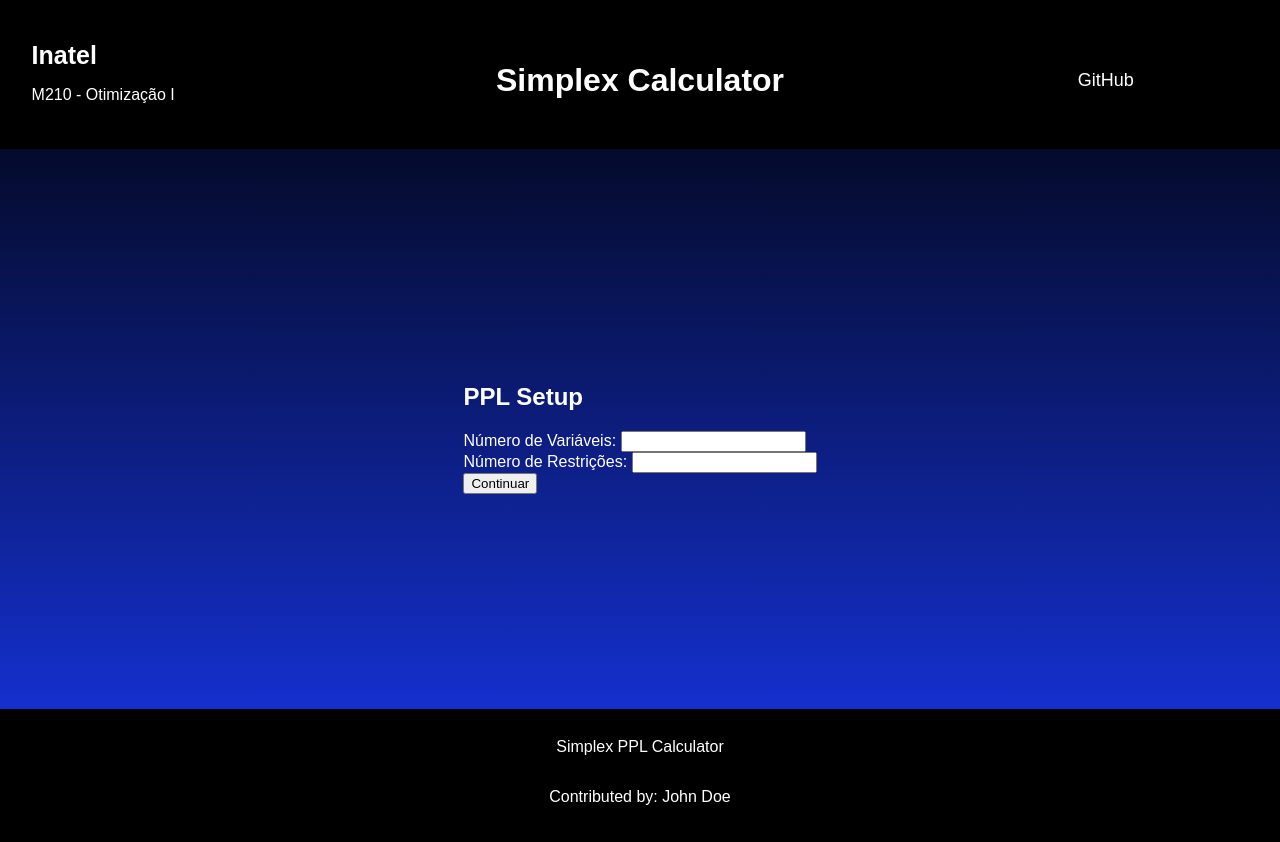
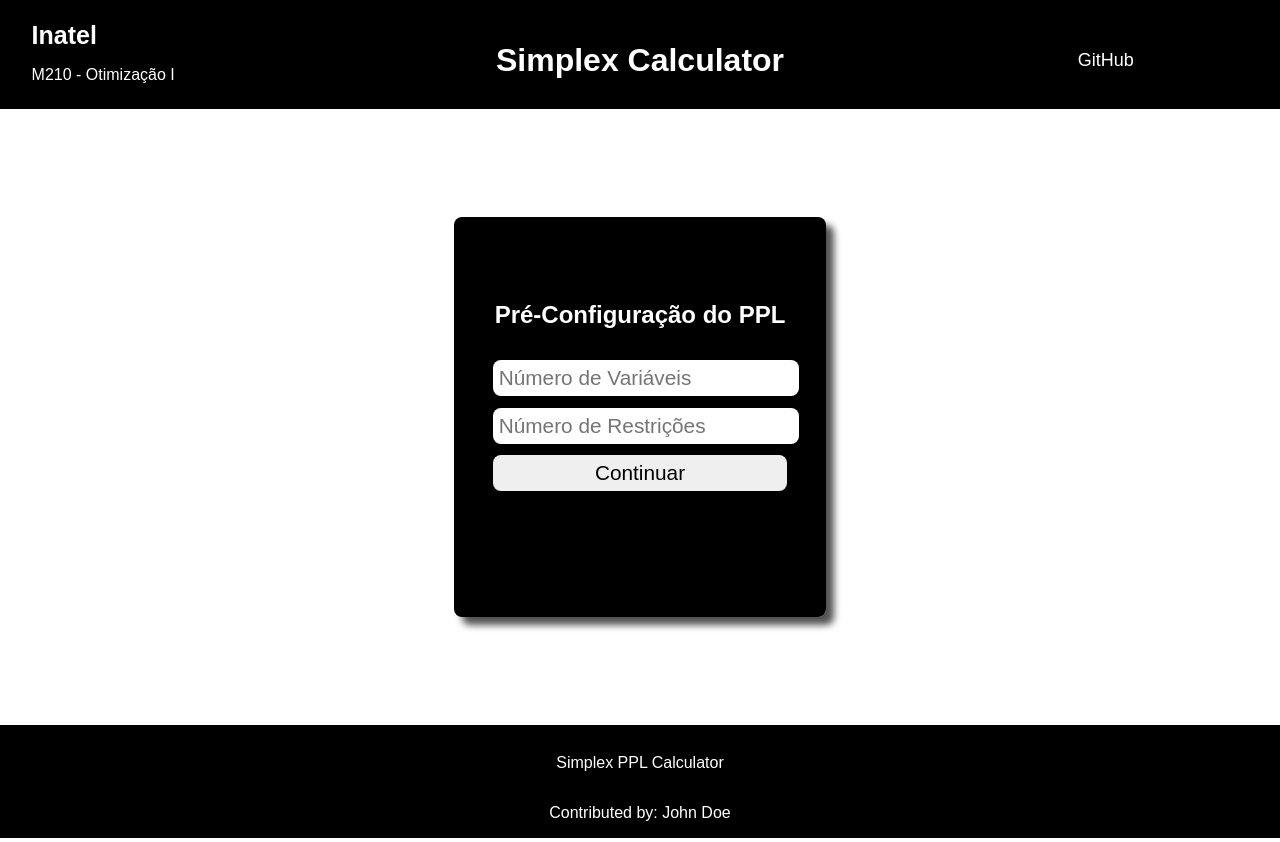
Before and after one commit to AlvaroLucioRibeiro/Simplex-Calculator, a Flask app: page / in a window 1280 px wide. Run offline with Flask 3, Linux system fonts and the light colour scheme.

Commit message:
css & html modified

```diff
--- a/app/app.py
+++ b/app/app.py
@@ -10,6 +10,8 @@ def ppl_setup():
         #print(request.form)
         #ImmutableMultiDict([('num_variaveis', '2'), ('tipo_problema', 'max'), ('num_restricoes', '5')])
 
+        global num_variaveis
+        global num_restricoes
         num_variaveis = int(request.form['num_variaveis'])
         num_restricoes = int(request.form['num_restricoes'])
 
@@ -27,11 +29,15 @@ def evaluate():
     #print(f'keys: {len(request.form.keys())}')
     #print(f'form: {request.form}')
     '''
-    ([('coef_objetivo0', '8'), ('coef_objetivo1', '9'), ('coef_restricao00', '10'), ('coef_restricao01', '11'), ('lado_direito0', '12'), ('coef_restricao10', '13'), ('coef_restricao11', '14'), ('lado_direito1', '15'), ('coef_restricao20', '16'), ('coef_restricao21', '17'), ('lado_direito2', '18'), ('coef_restricao30', '19'), ('coef_restricao31', '20'), ('lado_direito3', '21'), ('coef_restricao40', '22'), ('coef_restricao41', '23'), ('lado_direito4', '24')])
+    {'coef_objetivo0': '200', 'coef_objetivo1': '300', 'lado_direito_fo': '4000', 'coef_restricao00': '50', 'coef_restricao01': '60', 'lado_direito_0': '70', 'coef_restricao10': '80', 'coef_restricao11': '90', 'lado_direito_1': '100', 'coef_restricao20': '110', 'coef_restricao21': '120', 'lado_direito_2': '130', 'tipo_problema': 'max'}
+    Tipo Problema: max
+    Num. Variáveis: 2
+    Num. Restrições: 3
+    Coefs Objetivo: [200.0, 300.0]
+    Coefs Restrições: [50.0, 60.0, 80.0, 90.0, 110.0, 120.0]
+    Lados Direitos: [4000.0, 70.0, 100.0, 130.0]
+    '''
 
-
-    ([('coef_objetivo0', '30'), ('coef_objetivo1', '64'), ('lado_direito_fo', '550'), ('coef_restricao00', '10'), ('coef_restricao01', '11'), ('lado_direito0', '15'), ('coef_restricao10', '21'), ('coef_restricao11', '32'), ('lado_direito1', '44')])
-    '''
     data = dict(request.form)
     print(data)
 
@@ -41,53 +47,22 @@ def evaluate():
     coefs_restricao = []
     lados_direitos = []
 
-    # Extrair tamanho do request
+    # Extrair componentes do request
     for key, value in data.items():
-        # Obter coeficientes da Função Objetivo
         if key.startswith('coef_objetivo'):
             coefs_func_objetivo.append(float(value))
+        elif key.startswith('coef_restricao'):
+            coefs_restricao.append(float(value))
+        elif key.startswith('lado_direito'):
+            lados_direitos.append(float(value))
 
-        # Obter coeficientes de cada restrição
-        elif key.startswith('coef_restricao'):
-            # Extract the indices from the key
-            indices = key.split('_')
-            if len(indices) == 3:
-                _, restricao_index, coef_index = indices
-                try:
-                    restricao_index = int(restricao_index)
-                    coef_index = int(coef_index)
-                except ValueError:
-                    print(f"Error converting indices to integers. Key: {key}, Indices: {indices}")
-                    continue
 
-                # Make sure the lists are long enough
-                while len(coefs_restricao) <= restricao_index:
-                    coefs_restricao.append([])
-                    lados_direitos.append([])
-
-                # Append the coefficient to the appropriate list
-                coefs_restricao[restricao_index].append(float(value))
-
-        # Obter lado direito de cada restrição
-        elif key.startswith('lado_direito'):
-            # Extract the index from the key
-            indices = key.split('_')
-            if len(indices) == 2:
-                _, restricao_index = indices
-                try:
-                    restricao_index = int(restricao_index)
-                except ValueError:
-                    print(f"Error converting index to an integer. Key: {key}, Indices: {indices}")
-                    continue
-
-                # Make sure the lists are long enough
-                while len(lados_direitos) <= restricao_index:
-                    coefs_restricao.append([])
-                    lados_direitos.append([])
-
-                # Append the right-hand side value to the appropriate list
-                lados_direitos[restricao_index].append(float(value))
-
+    print(f'Tipo Problema: {tipo_problema}')
+    print(f'Num. Variáveis: {num_variaveis}')
+    print(f'Num. Restrições: {num_restricoes}')
+    print(f'Coefs Objetivo: {coefs_func_objetivo}')
+    print(f'Coefs Restrições: {coefs_restricao}')
+    print(f'Lados Direitos: {lados_direitos}') # Primeiro elemento é o lado direito da F.O.
 
     # Calcular o resultado
 
--- a/app/static/global.css
+++ b/app/static/global.css
@@ -2,13 +2,13 @@ body {
     font-family: Arial, sans-serif;
     justify-content: center;
     align-items: center;
-    background: linear-gradient(to bottom, #000000, rgb(24, 57, 245));
+    background: rgb(255, 255, 255);
     margin: 0;
     color: white;
 }
 
 header{
-    height: 17vh;
+    height: 12vh;
     background-color: #000000;
     display: flex;
     flex-wrap: nowrap;
@@ -62,12 +62,11 @@ main{
     flex-direction: column;
     justify-content: center;
     align-items: center;
-    min-height: 70vh;
+    min-height: 77vh;
 }
 
 footer{
     background-color: #000000;
-    min-height: 15vh;
     align-items: center;
     padding-top: 1%;
 }
@@ -77,3 +76,124 @@ footer div{
     justify-content: center;
     display: flex;
 }
+
+#title-setup{
+    text-align: center;
+}
+
+#setup-container{
+    padding-top: 5%;
+    padding-right: 3%;
+    padding-left: 3%;
+    padding-bottom: 5%;
+    border-color: none;
+    border-radius: 8px;
+    border-style: none;
+    border-width: 1px;
+    box-shadow: 8px 8px 7px rgba(0, 0, 0, 0.678);
+    min-width: 23%;
+    min-height: 17em;
+    background: linear-gradient(to bottom, #000000, rgb(0, 0, 0));
+}
+
+#form-setup{
+    min-width: 100%;
+}
+
+.input-setup{
+    border-radius: 8px;
+    border-style: none;
+    font-size: 130%;
+    min-width: 100%;
+    padding: 2%;
+    margin-top: 4%;
+}
+.input-setup[type='submit']:hover{
+    cursor: pointer;
+    background-color: rgb(211, 211, 211);
+}
+.input-setup:hover{
+    background-color: rgb(211, 211, 211);
+}
+
+#calculate-container{
+    margin-top: 1.5%;
+    margin-bottom: 2%;
+    padding-top: 5%;
+    padding-right: 3%;
+    padding-left: 3%;
+    padding-bottom: 5%;
+    border-color: none;
+    border-radius: 8px;
+    border-style: none;
+
+    min-width: 50%;
+    min-height: 17em;
+    background: linear-gradient(to bottom, #000000, rgb(0, 0, 0));
+}
+
+#title-calculate{
+    text-align: center;
+    font-size: 190%;
+}
+
+.title-restricao-calculate{
+    padding-top: 1%;
+}
+
+#form-calculate{
+    display: flex;
+    flex-wrap: wrap;
+    flex-direction: column;
+}
+
+.input-calculate{
+    border-radius: 8px;
+    border-style: none;
+    font-size: 110%;
+    min-width: 85%;
+    padding: 1%;
+    margin-top: 2%;
+}
+
+.input-calculate[type="submit"]:hover{
+    cursor: pointer;
+    background-color: rgb(211, 211, 211);
+}
+.input-calculate:hover{
+    background-color: rgb(211, 211, 211);
+}
+
+select{
+    font-size: 130%;
+    border-radius: 8px;
+    padding: 2%;
+    margin-top: 2%;
+}
+
+
+#container-result{
+    margin-top: 1.5%;
+    margin-bottom: 2%;
+    padding-top: 5%;
+    padding-right: 3%;
+    padding-left: 3%;
+    padding-bottom: 5%;
+    border-color: none;
+    border-radius: 8px;
+    border-style: none;
+
+    min-width: 50%;
+    min-height: 17em;
+    background: linear-gradient(to bottom, #000000, rgb(0, 0, 0));
+}
+
+#title-result{
+
+}
+#table-result{
+
+}
+#result-lucro{
+
+}
--- a/app/templates/index.html
+++ b/app/templates/index.html
@@ -7,22 +7,14 @@
 {% block content %}
     <main>
         <div id="setup-container">
-            <h2>PPL Setup</h2>
-            <div id="form-container">
-                <form action="/ppl/setup" method="post">
-                    <label for="num_variaveis">Número de Variáveis:</label>
-                    <input type="number" name="num_variaveis" required><br>
-
-                    <label for="num_restricoes">Número de Restrições:</label>
-                    <input type="number" name="num_restricoes" required><br>
-
-                    <input type="submit" value="Continuar">
-                </form>
-            </div>
+            <h2 id="title-setup">Pré-Configuração do PPL</h2>
+            <form id="form-setup" action="/ppl/setup" method="post">
+                <input class="input-setup" type="number" name="num_variaveis" placeholder="Número de Variáveis" required><br>
+                <input class="input-setup" type="number" name="num_restricoes" placeholder="Número de Restrições" required><br>
+                <input class="input-setup" type="submit" value="Continuar">
+            </form>
         </div>
     </main>
 {% endblock %}
 {% block project_description %}Simplex PPL Calculator{% endblock %}
 {% block contributors %}Contributed by: John Doe{% endblock %}
-
-<link rel="stylesheet" href="../static/index.css">
```
Also changed, not shown: app/static/index.css (+7 -1 lines), app/templates/modelo-ppl.html (+11 -15 lines), app/templates/success.html (+7 -5 lines), app/static/success.css (added).
